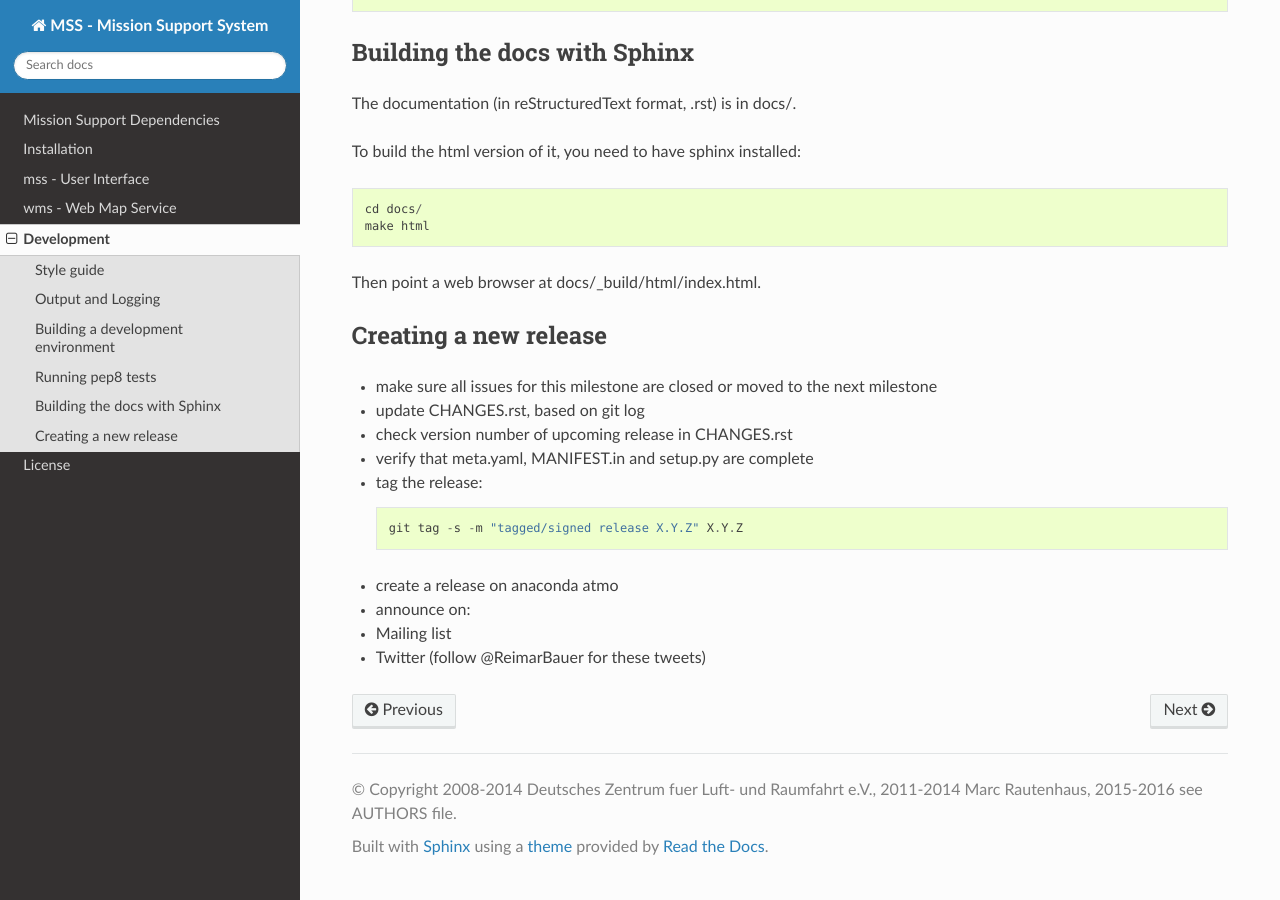
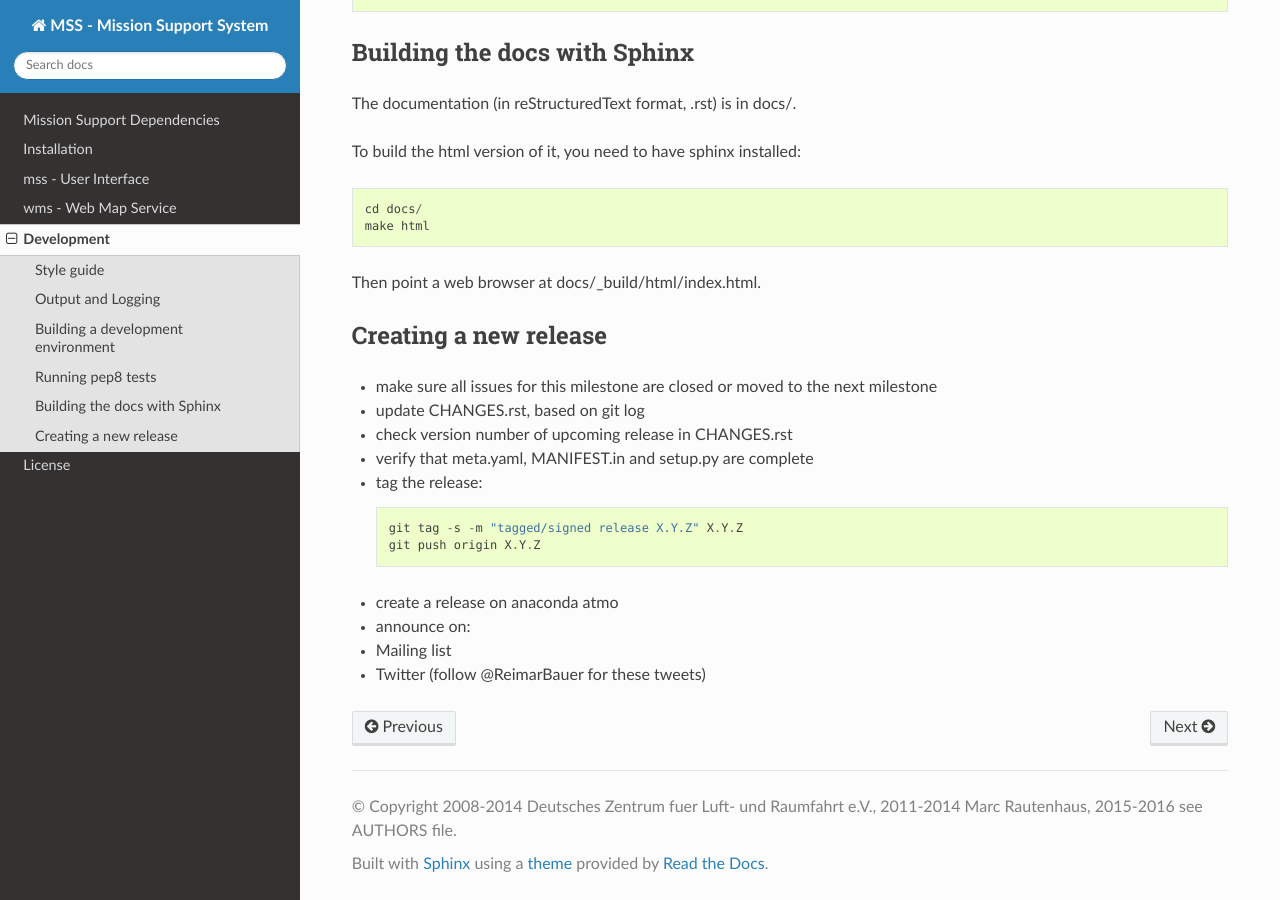
Before and after one commit to Open-MSS/MSS, a Sphinx documentation site: the page built from docs/development.rst, in a window 1280 px wide and 900 px high, scrolled down 1002 px. Built offline with Sphinx 7.4.7 and the Read the Docs theme 2.0.0, drawn with Linux system fonts in a browser that asks for light colours.

Commit message:
pushing a tag described for devs

```diff
--- a/docs/development.rst
+++ b/docs/development.rst
@@ -71,7 +71,7 @@ Creating a new release
 * tag the release::
 
    git tag -s -m "tagged/signed release X.Y.Z" X.Y.Z
-
+   git push origin X.Y.Z
 
 * create a release on anaconda atmo
 * announce on:
```
